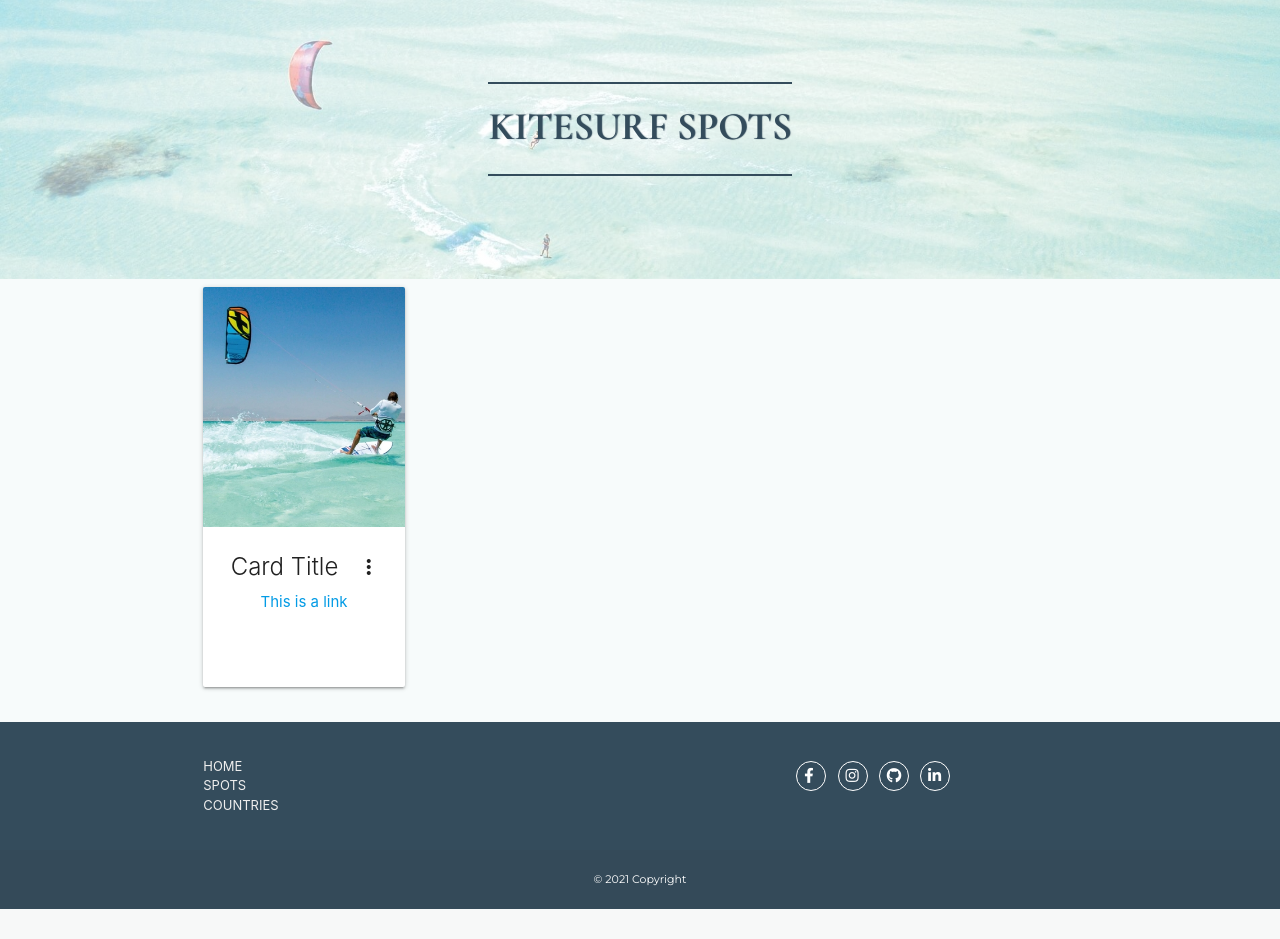
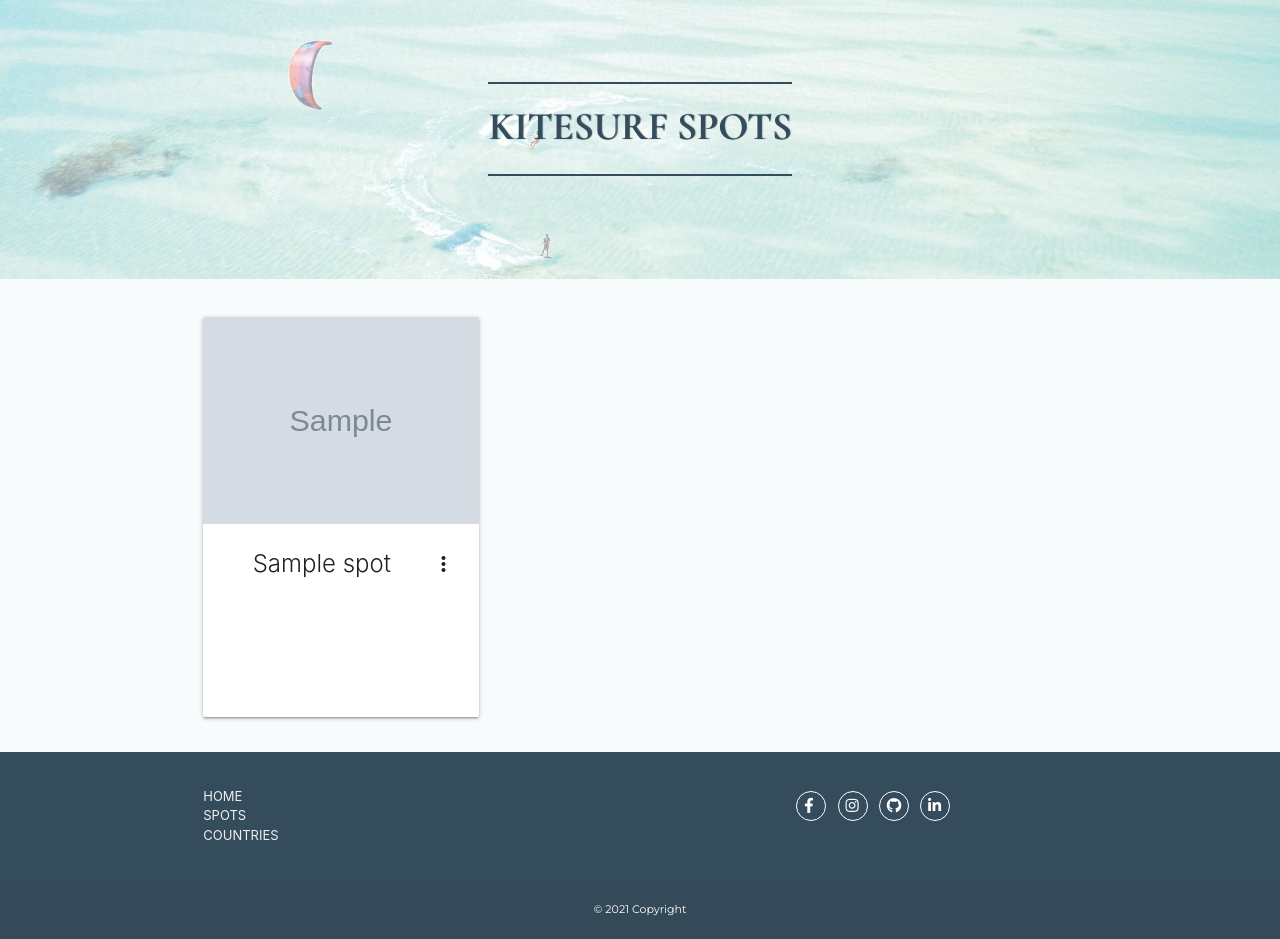
Before and after one commit to kristinabog/eu-kite-spots, a Flask app: page /spots in a window 1280 px wide. Shown: the part 65-1004 px from the top of the page. Before the commit the page ends 974 px from the top, so only its background shows below. Run offline with Flask 2, Linux system fonts and the light colour scheme; grey boxes marked "Sample" are stand-in pictures; a database or web service that is not in the repository returns one stand-in record (values such as "Sample title"); some libraries are stand-ins or nearby versions.

Commit message:
Add cards and connecting them with database

```diff
--- a/app.py
+++ b/app.py
@@ -99,7 +99,8 @@ def log_out():
 
 @app.route("/spots")
 def spots():
-    return render_template("spots.html")
+    spots = list(mongo.db.spots.find())
+    return render_template("spots.html", spots=spots)
 
 
 if __name__ == "__main__":
--- a/templates/spots.html
+++ b/templates/spots.html
@@ -12,22 +12,23 @@
 {% endblock %}
 {% block content %}
         <div class="container center-align">
-            <div class="row center-align">
-                <div class="col l3">
+            <div class="row center-align spot-row">
+                {% for spot in spots %}
+                <div class="col l4">
                     <div class="card medium">
                         <div class="card-image waves-effect waves-block waves-light">
-                            <img class="activator" src="../static/img/login-bg.jpg">
+                            <img class="activator" src="{{ spot.spot_image }}">
                         </div>
                         <div class="card-content">
-                            <span class="card-title activator grey-text text-darken-4">Card Title<i class="material-icons right">more_vert</i></span>
-                            <p><a href="#">This is a link</a></p>
+                            <span class="card-title activator grey-text text-darken-4">{{ spot.spot_name }}<i class="material-icons right">more_vert</i></span>
                         </div>
                         <div class="card-reveal">
-                            <span class="card-title grey-text text-darken-4">Card Title<i class="material-icons right">close</i></span>
-                            <p>Here is some more information about this product that is only revealed once clicked on.</p>
+                            <span class="card-title grey-text text-darken-4">{{ spot.spot_name }}<i class="material-icons right">close</i></span>
+                            <p>{{ spot.spot_description }}</p>
                         </div>
                     </div>
                 </div>
+                {% endfor %}
             </div>
         </div>
 
```
Also changed, not shown: static/img/kitesurf-bg.jpg (deleted).
